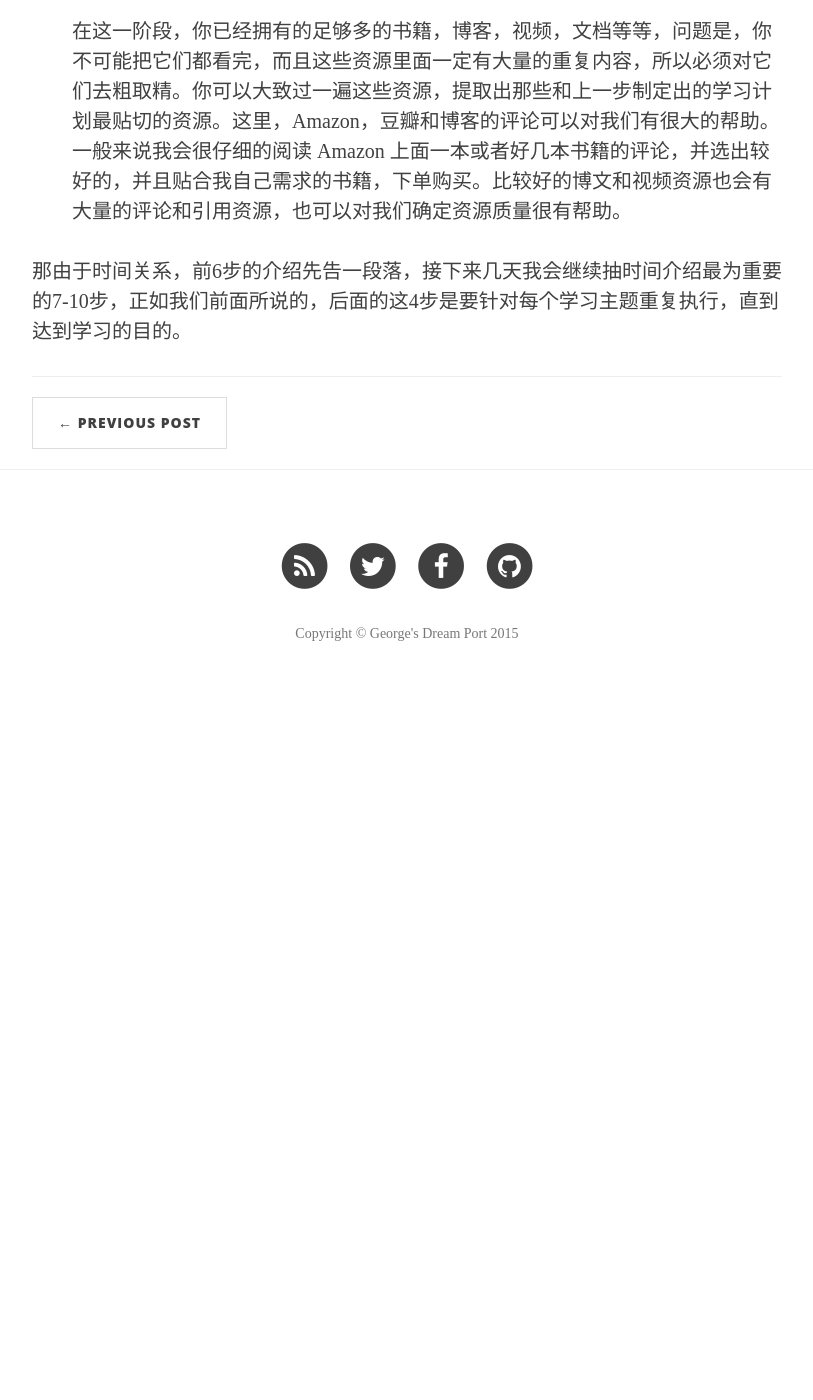
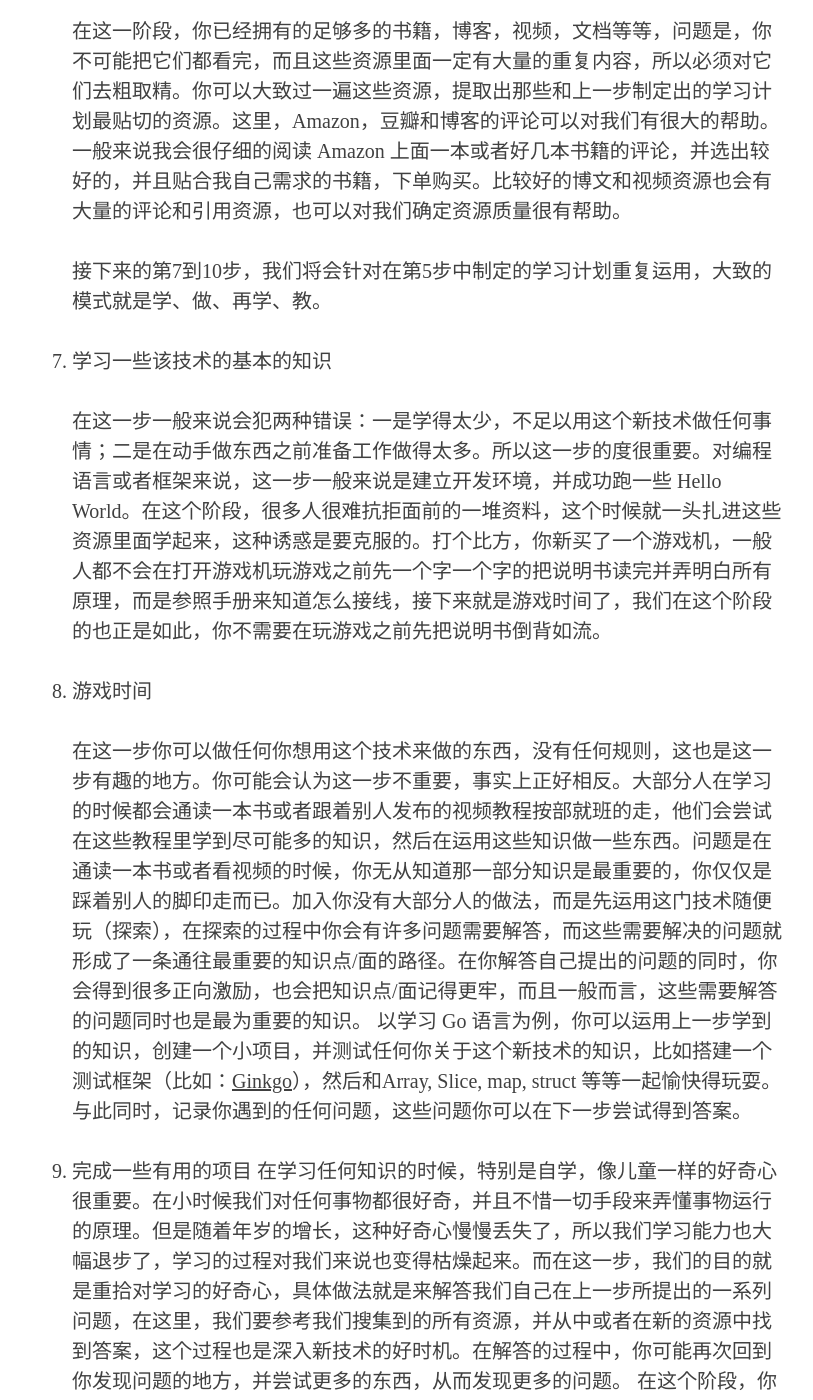
Before and after one commit to puffsun/puffsun.github.io-source, a Jekyll site: the page built from _posts/2015-03-22-10-step-learning-process.markdown, in a window 1280 px wide and 1400 px high, scrolled down 4889 px. Shown: the whole window, without its empty margins (233-1046 px from the left). Built offline with Jekyll 4.4.1, drawn with Linux system fonts in a browser that asks for light colours; nearby versions of some CDN libraries; some web fonts are replaced; comment, search, counter and statistics services are not loaded; before the commit the page ends 5598 px from its top, so only the background shows below that; some of the changed text lies outside the part shown.

Commit message:
10-step learning process finished.

```diff
--- a/_posts/2015-03-22-10-step-learning-process.markdown
+++ b/_posts/2015-03-22-10-step-learning-process.markdown
@@ -84,5 +84,32 @@
 
     在这一阶段，你已经拥有的足够多的书籍，博客，视频，文档等等，问题是，你不可能把它们都看完，而且这些资源里面一定有大量的重复内容，所以必须对它们去粗取精。你可以大致过一遍这些资源，提取出那些和上一步制定出的学习计划最贴切的资源。这里，Amazon，豆瓣和博客的评论可以对我们有很大的帮助。一般来说我会很仔细的阅读 Amazon 上面一本或者好几本书籍的评论，并选出较好的，并且贴合我自己需求的书籍，下单购买。比较好的博文和视频资源也会有大量的评论和引用资源，也可以对我们确定资源质量很有帮助。
 
+    接下来的第7到10步，我们将会针对在第5步中制定的学习计划重复运用，大致的模式就是学、做、再学、教。
 
-那由于时间关系，前6步的介绍先告一段落，接下来几天我会继续抽时间介绍最为重要的7-10步，正如我们前面所说的，后面的这4步是要针对每个学习主题重复执行，直到达到学习的目的。
+7. 学习一些该技术的基本的知识
+
+    在这一步一般来说会犯两种错误：一是学得太少，不足以用这个新技术做任何事情；二是在动手做东西之前准备工作做得太多。所以这一步的度很重要。对编程语言或者框架来说，这一步一般来说是建立开发环境，并成功跑一些 Hello World。在这个阶段，很多人很难抗拒面前的一堆资料，这个时候就一头扎进这些资源里面学起来，这种诱惑是要克服的。打个比方，你新买了一个游戏机，一般人都不会在打开游戏机玩游戏之前先一个字一个字的把说明书读完并弄明白所有原理，而是参照手册来知道怎么接线，接下来就是游戏时间了，我们在这个阶段的也正是如此，你不需要在玩游戏之前先把说明书倒背如流。
+
+8. 游戏时间
+
+    在这一步你可以做任何你想用这个技术来做的东西，没有任何规则，这也是这一步有趣的地方。你可能会认为这一步不重要，事实上正好相反。大部分人在学习的时候都会通读一本书或者跟着别人发布的视频教程按部就班的走，他们会尝试在这些教程里学到尽可能多的知识，然后在运用这些知识做一些东西。问题是在通读一本书或者看视频的时候，你无从知道那一部分知识是最重要的，你仅仅是踩着别人的脚印走而已。加入你没有大部分人的做法，而是先运用这门技术随便玩（探索），在探索的过程中你会有许多问题需要解答，而这些需要解决的问题就形成了一条通往最重要的知识点/面的路径。在你解答自己提出的问题的同时，你会得到很多正向激励，也会把知识点/面记得更牢，而且一般而言，这些需要解答的问题同时也是最为重要的知识。
+    以学习 Go 语言为例，你可以运用上一步学到的知识，创建一个小项目，并测试任何你关于这个新技术的知识，比如搭建一个测试框架（比如：[Ginkgo](http://onsi.github.io/ginkgo/)），然后和Array, Slice, map, struct 等等一起愉快得玩耍。与此同时，记录你遇到的任何问题，这些问题你可以在下一步尝试得到答案。
+
+9. 完成一些有用的项目
+    在学习任何知识的时候，特别是自学，像儿童一样的好奇心很重要。在小时候我们对任何事物都很好奇，并且不惜一切手段来弄懂事物运行的原理。但是随着年岁的增长，这种好奇心慢慢丢失了，所以我们学习能力也大幅退步了，学习的过程对我们来说也变得枯燥起来。而在这一步，我们的目的就是重拾对学习的好奇心，具体做法就是来解答我们自己在上一步所提出的一系列问题，在这里，我们要参考我们搜集到的所有资源，并从中或者在新的资源中找到答案，这个过程也是深入新技术的好时机。在解答的过程中，你可能再次回到你发现问题的地方，并尝试更多的东西，从而发现更多的问题。
+    在这个阶段，你仍然没有必要使用你搜集到的所有资源，仅仅需要阅读或观看和你提出的问题相关的那一部分资源就足够了。你提出的问题就是你学习方向最好的灯塔。与此同时，也别忘了你在第5步定下的学习目标，你学习的范围和目标应该尽量的贴合你之前定下的最终目标，每个你掌握的知识点或者模块应该是通往这个最终目标的。
+    我在学习 Go 语言的过程中，在这一步的做法是用 Go 语言实现了常见的数据结构和算法，这些程序还在不断更新中，[Go algorithms and data structures](https://github.com/puffsun/go_algorithms_data_structures)。
+
+10. 教会他人
+   几乎所有人对教别人有一种本能的恐惧，会本能的怀疑自己是否有足够的能力去教别人。但是如果你想深入学习或完全理解一门学科的话，你一定要学习如何教会他人这项技能。这一步的初衷是让你走出自己的舒适区，让这种为人师的恐惧驱使你完全得理解们学科或者技术，同时你也必须把自己大脑中零散的知识点组织起来，便于他人理解，这在另一方面帮助自己来对新学习的技术来查漏补缺。在组织知识的过程中，你一定会发现很多你原以为理解了，但其实没有深入理解的知识。
+   教学的方式有多种，你可以录制视频，写博客，做演讲，在论坛或邮件组中回答问题，甚至是让你的枕边人做你的学生。无论哪一种方式，你一定都会从教学的过程中学到很多知识和技能。很多人会因为过于恐惧而放弃这一步骤，我的建议是一定要走出自己的舒适区，一旦迈出去一步，你或许会发现这个过程其实没那么难，而教学和讨论带来的正向激励也会促使你学习更多的东西。
+
+### 后记
+自学是需要自律的，但是它的回报也是丰厚的，作为程序员，我们的行业知识更新换代的频率非常快，也要求我们必须有强大的自学能力。上面介绍的10步学习法并不是什么灵丹妙药，它只是帮助你组织学习过程，帮助你在自学的道路上少走弯路。其中的任何一步，只要你有足够的理由，或者认为不适合你的学习习惯，那么你可以放弃或者修改这一步的做法。步骤本身并不重要，重要的是这些步骤背后的思想，最重要的事情是你也许可以直接利用这个方法，或者通过这一系列方法的启发，找到适合你自己的自学方法。
+
+### 资源
+[Soft Skills: The software developer's life manual](http://www.manning.com/sonmez/)
+
+[Simple Programmer - the book author's homepage](http://simpleprogrammer.com/)
+
+[Go Algorithms and Data Structures - implemented by George](https://github.com/puffsun/go_algorithms_data_structures)
```
